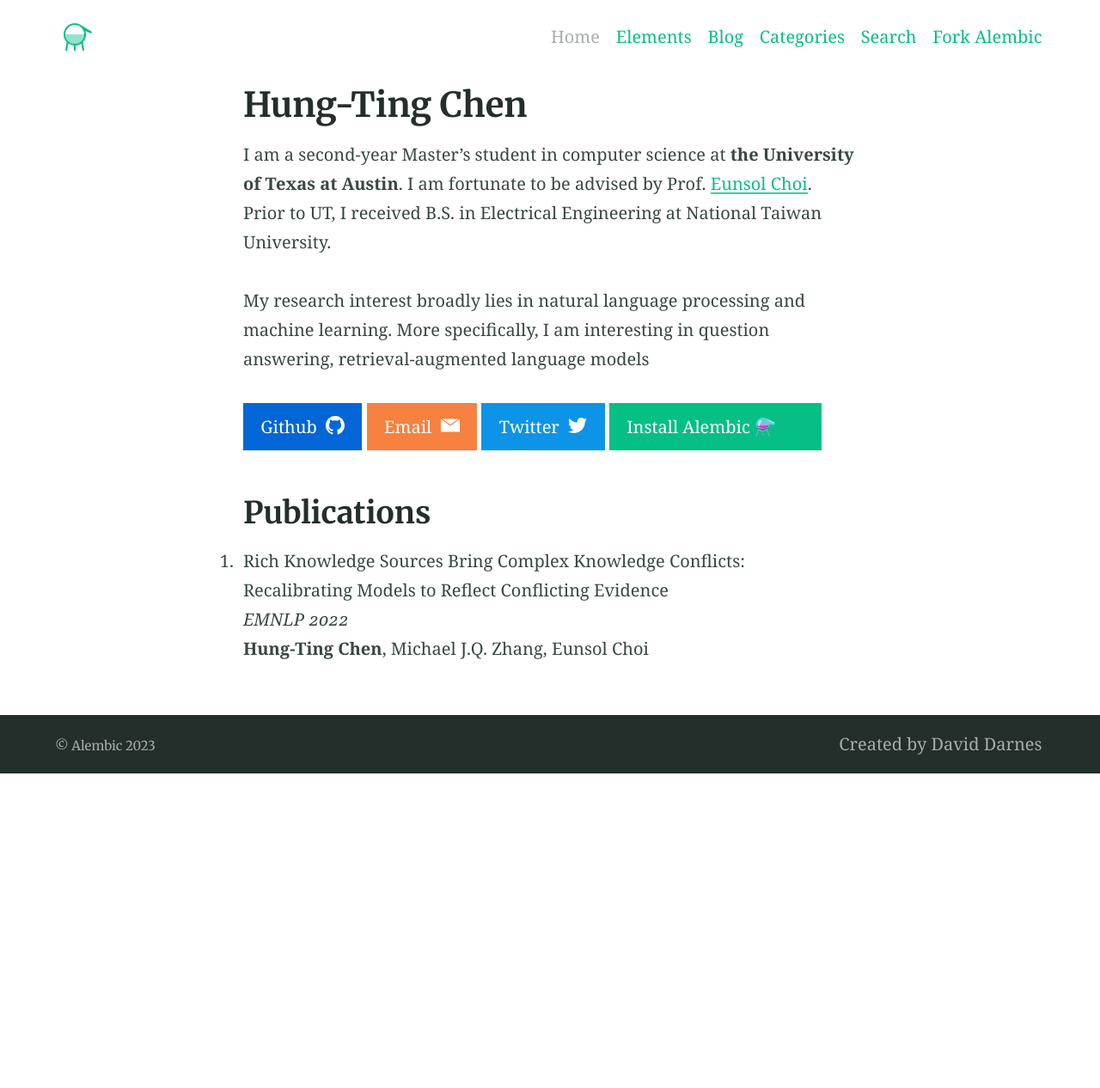
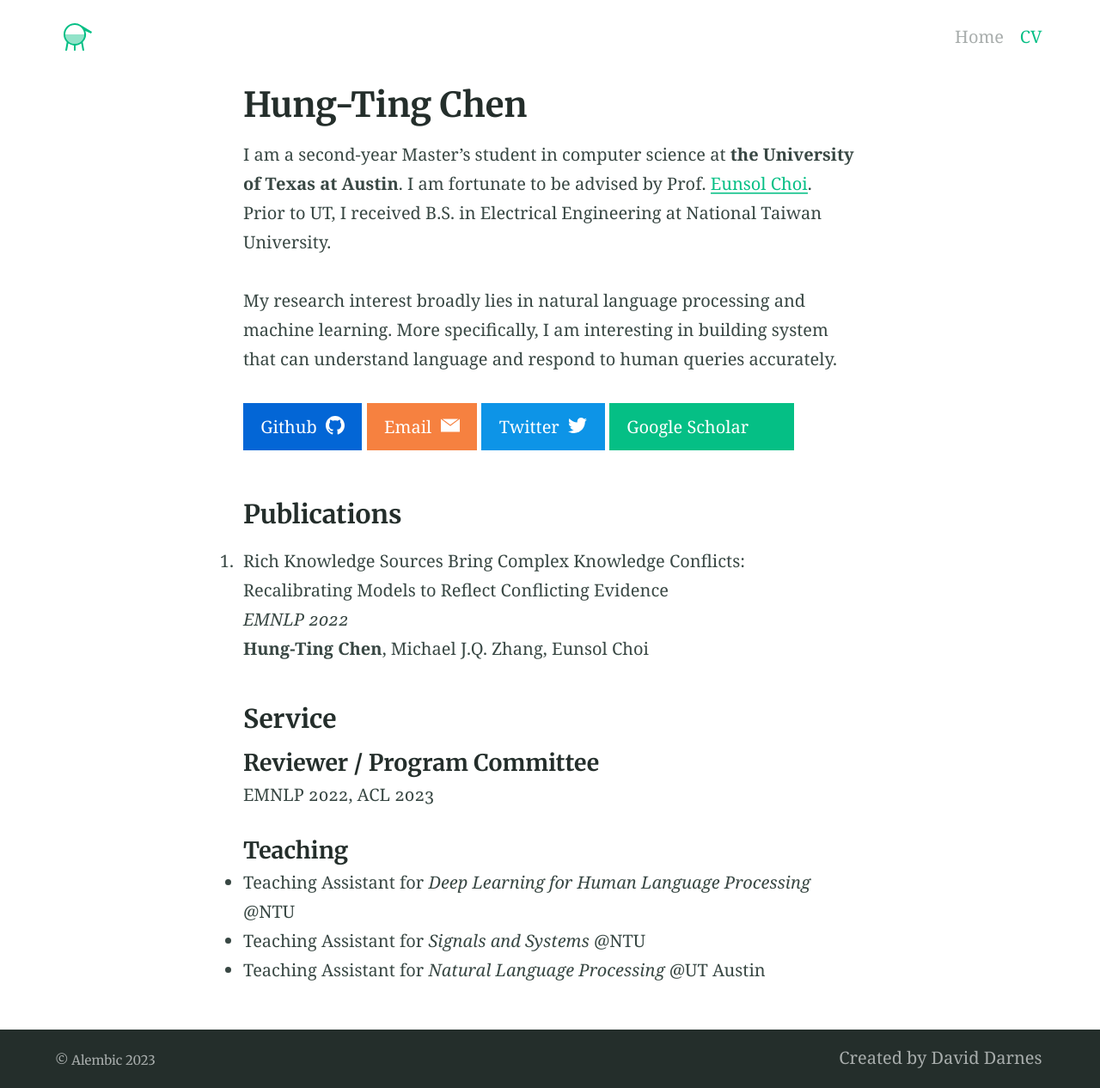
Before and after one commit to timchen0618/timchen0618.github.io, a Jekyll site: the page built from index.md, in a window 1280 px wide. Shown: the whole page at 86% size. Built offline with Jekyll 4.4.1, drawn with Linux system fonts in a browser that asks for light colours; before the commit the page ends 900 px from its top, so only the background shows below that.

Commit message:
update description

```diff
--- a/_config.yml
+++ b/_config.yml
@@ -124,16 +124,16 @@
 navigation_header:
 - title: Home
   url: /
-- title: Elements
-  url: /elements/
-- title: Blog
-  url: /blog/
-- title: Categories
-  url: /categories/
-- title: Search
-  url: /search/
-- title: Fork Alembic
-  url: https://github.com/daviddarnes/alembic
+- title: CV
+  url: /cv/
+# - title: Blog
+#   url: /blog/
+# - title: Categories
+#   url: /categories/
+# - title: Search
+#   url: /search/
+# - title: Fork Alembic
+#   url: https://github.com/daviddarnes/alembic
 
 navigation_footer:
 - title: Created by David Darnes
--- a/index.md
+++ b/index.md
@@ -9,13 +9,22 @@
 
 I am a second-year Master's student in computer science at **the University of Texas at Austin**. I am fortunate to be advised by Prof. [Eunsol Choi](https://www.cs.utexas.edu/~eunsol/). Prior to UT, I received B.S. in Electrical Engineering at National Taiwan University.
 
-My research interest broadly lies in natural language processing and machine learning. More specifically, I am interesting in question answering, retrieval-augmented language models
+My research interest broadly lies in natural language processing and machine learning. More specifically, I am interesting in building system that can understand language and respond to human queries accurately.
 
 
 
-{% include button.html text="Github" icon="github" link="https://github.com/timchen0618" color="#0366d6" %} {% include button.html text="Email" icon="email" link="mailto:hungtingchen@utexas.edu" color="#f68140" %} {% include button.html text="Twitter" icon="twitter" link="https://twitter.com/hungting_chen" color="#0d94e7" %} {% include button.html text="Install Alembic ⚗️" icon="google scholar" link="https://scholar.google.com/citations?user=dApuTpsAAAAJ&hl=en" %}
+{% include button.html text="Github" icon="github" link="https://github.com/timchen0618" color="#0366d6" %} {% include button.html text="Email" icon="email" link="mailto:hungtingchen@utexas.edu" color="#f68140" %} {% include button.html text="Twitter" icon="twitter" link="https://twitter.com/hungting_chen" color="#0d94e7" %} {% include button.html text="Google Scholar" icon="google scholar" link="https://scholar.google.com/citations?user=dApuTpsAAAAJ&hl=en" %}
 
-## Publications
+### Publications
 1. Rich Knowledge Sources Bring Complex Knowledge Conflicts: Recalibrating Models to Reflect Conflicting Evidence
    *EMNLP 2022*
    **Hung-Ting Chen**, Michael J.Q. Zhang, Eunsol Choi
+
+### Service
+#### Reviewer / Program Committee
+EMNLP 2022, ACL 2023
+
+#### Teaching
+- Teaching Assistant for *Deep Learning for Human Language Processing* @NTU
+- Teaching Assistant for *Signals and Systems* @NTU
+- Teaching Assistant for *Natural Language Processing* @UT Austin
```
Also changed, not shown: 2 other files.
